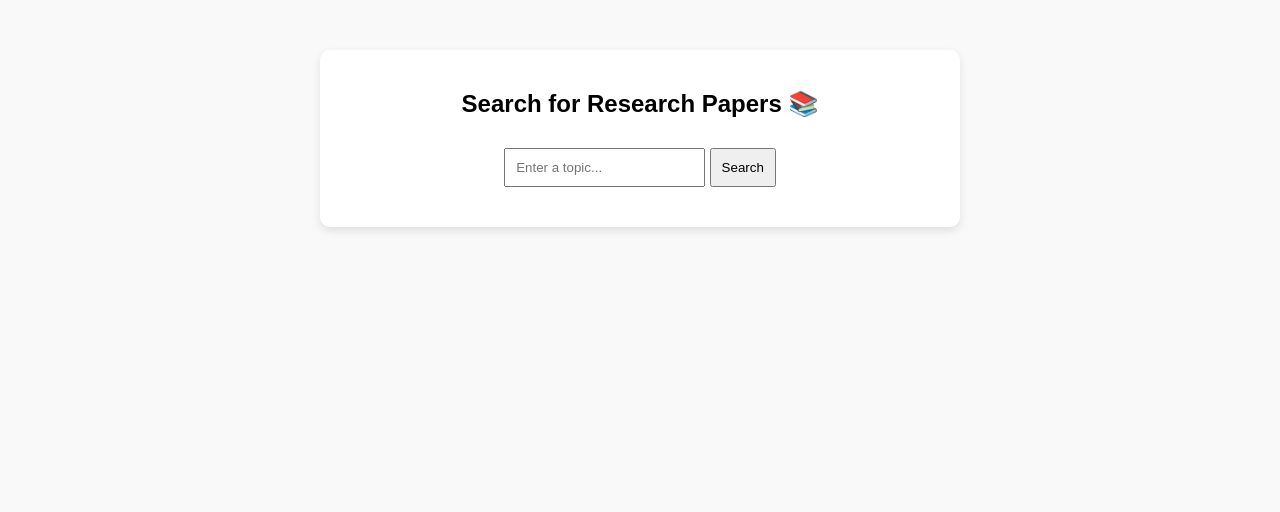
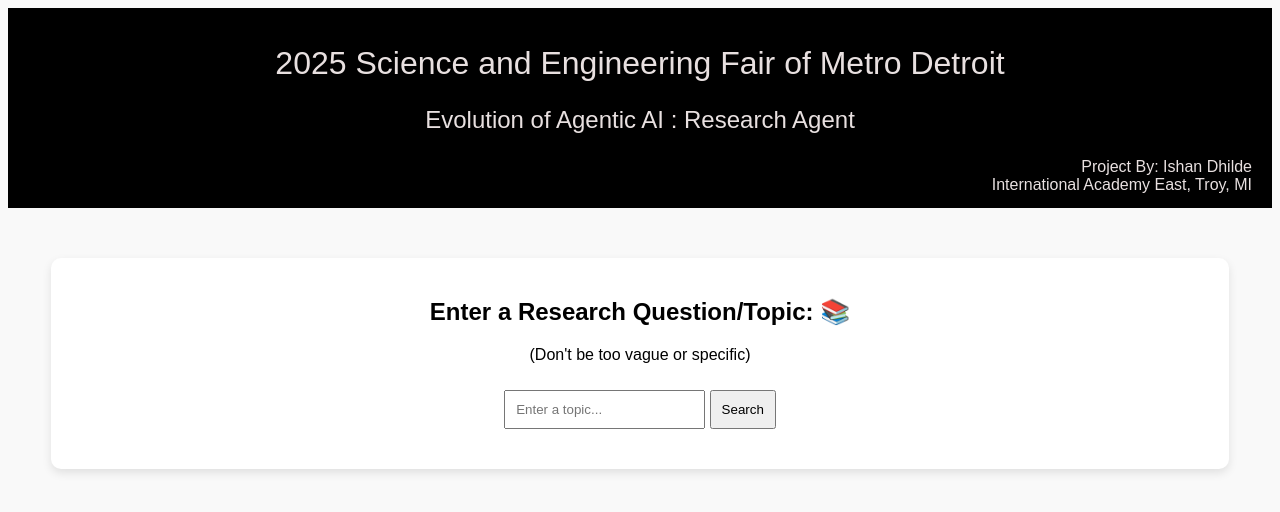
Before and after one commit to IshanD-09/Research_Agent, a Flask app: page / in a window 1280 px wide. Shown: the top 512 px of the page. Run offline with Flask 3, Linux system fonts and the light colour scheme.

Commit message:
Final changes

```diff
--- a/Code/LLM.py
+++ b/Code/LLM.py
@@ -3,11 +3,11 @@ from langchain_ollama.llms import OllamaLLM
 
 global template
 def summarize(retrieved_documents):
-    template = """Consolidate the key information and findings of this paper in 10-11 bullet points: {paper}"""
+    template = """Consolidate the key information and findings of this paper in 10-11 bullet points to use in future research. Don't forget context: {paper}"""
 
     prompt = ChatPromptTemplate.from_template(template)
 
-    model = OllamaLLM(model="llama3.2")
+    model = OllamaLLM(model="llama3.2", temperature=0.7)
 
     chain = prompt | model
 
--- a/Code/app.py
+++ b/Code/app.py
@@ -42,9 +42,12 @@ def search_papers():
     uuids = [str(uuid4()) for _ in range(len(texts))]
     RAG.vector_store.add_texts(texts=texts, ids=uuids)
 
+    retriveDocs = RAG.vector_store.similarity_search_by_vector(embedding=RAG.embeddings.embed_query(request.args.get('query')), k=4)
+    # print("retriveDocs-->", retriveDocs)
+    # print("retriveDocs-->", retriveDocs[0].page_content)
     if papers[0]['pdf_link']:
         info = [
-            {"title": "Summary: ",  "summary": LLM.summarize(RAG.vector_store.similarity_search_by_vector(embedding=RAG.embeddings.embed_query(request.args.get('query')), k=4))}
+            {"title": "Summary: ",  "summary": LLM.summarize(retriveDocs[0].page_content)}
         ]
     else:
         info = [
--- a/Code/templates/index.html
+++ b/Code/templates/index.html
@@ -11,7 +11,7 @@
             text-align: center;
         }
         .container {
-            max-width: 600px;
+            max-width: 90%;
             margin: 50px auto;
             background: white;
             padding: 20px;
@@ -29,18 +29,29 @@
     </style>
 </head>
 <body>
+    <div style="height: 200px; width: 100%; color: #e8e0e0; font-size: xx-large; background-color: #000;">
+        <br>2025 Science and Engineering Fair of Metro Detroit
 
-    <div class="container">
-        <h2>Search for Research Papers 📚</h2>
-        <input type="text" id="searchInput" placeholder="Enter a topic..."/>
-        <button onclick="searchPapers()">Search</button>
-        <div class="results" id="resultsContainer"></div>
+
+        <p style="font-size: x-large;">Evolution of Agentic AI : Research Agent </p>
+
+        <div style=" font-size: medium; text-align: right; align-items: flex-end;  padding-right: 20px;">
+
+            Project By: Ishan Dhilde
+            <br>International Academy East, Troy, MI
+        </div>
     </div>
+        <div class="container" style="height: auto; width: 90%;">
+            <h2>Enter a Research Question/Topic: 📚</h2>
+            <p>(Don't be too vague or specific)</p>
+            <input type="text" id="searchInput" placeholder="Enter a topic..."/>
+            <button onclick="searchPapers()">Search</button>
+            <div class="results" id="resultsContainer"></div>
+        </div>
 
     <script>
         async function searchPapers() {
             const query = document.getElementById('searchInput').value;
-            var html = "";
             if (!query) return alert("Please enter a topic!");
 
             document.getElementById('resultsContainer').innerHTML = "<p>Loading...</p>";
@@ -48,14 +59,19 @@
             try {
                 const response = await fetch(`/search?query=${encodeURIComponent(query)}`);
                 const res = await response.json();
-                console.log(res)
+                console.log(res);
+
                 const info = res.info;
                 const paper = res.paper;
 
                 console.log(info);
                 console.log(paper);
-                html += `<p><b>${paper.title}</b> - <a href="${paper.link}" target="_blank">Read Paper</a></p>`;
-                html += `<p><b>${info.title}</b> ${info.summary}</p>`;
+
+                // Create HTML for the paper title and link
+                let html = `<p><b>${paper.title}</b> - <a href="${paper.link}" target="_blank">Read Paper</a></p>`;
+
+                // Append the formatted summary
+                html += formatSummary(info.title, info.summary);
 
                 document.getElementById('resultsContainer').innerHTML = html;
             } catch (error) {
@@ -63,6 +79,20 @@
                 document.getElementById('resultsContainer').innerHTML = "<p>Error fetching papers</p>";
             }
         }
+
+        function formatSummary(title, summaryText) {
+            // Split summary text using bullet (•) and clean up
+            let points = summaryText.split("•").map(point => point.trim()).filter(point => point);
+
+            // Create HTML structure
+            let html = `<h3>${title}</h3><ul>`;
+            points.forEach(point => {
+                html += `<li>${point}</li>`;
+            });
+            html += `</ul>`;
+
+            return html;
+        }
     </script>
 
 </body>
```
